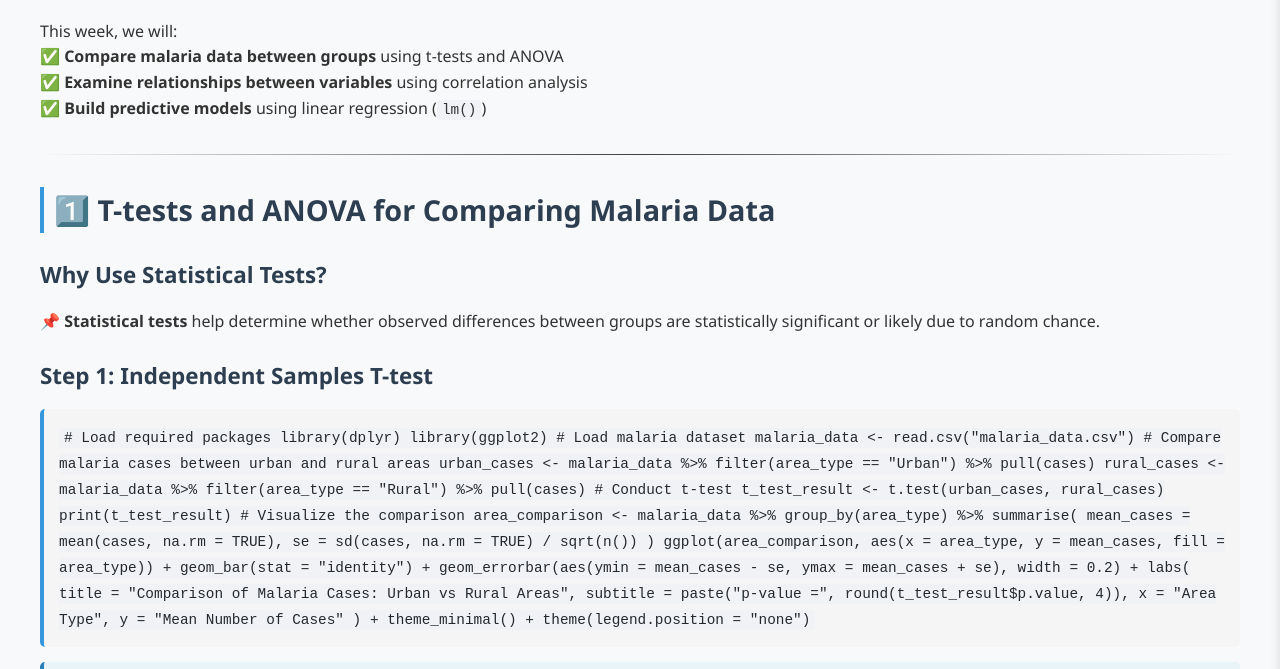
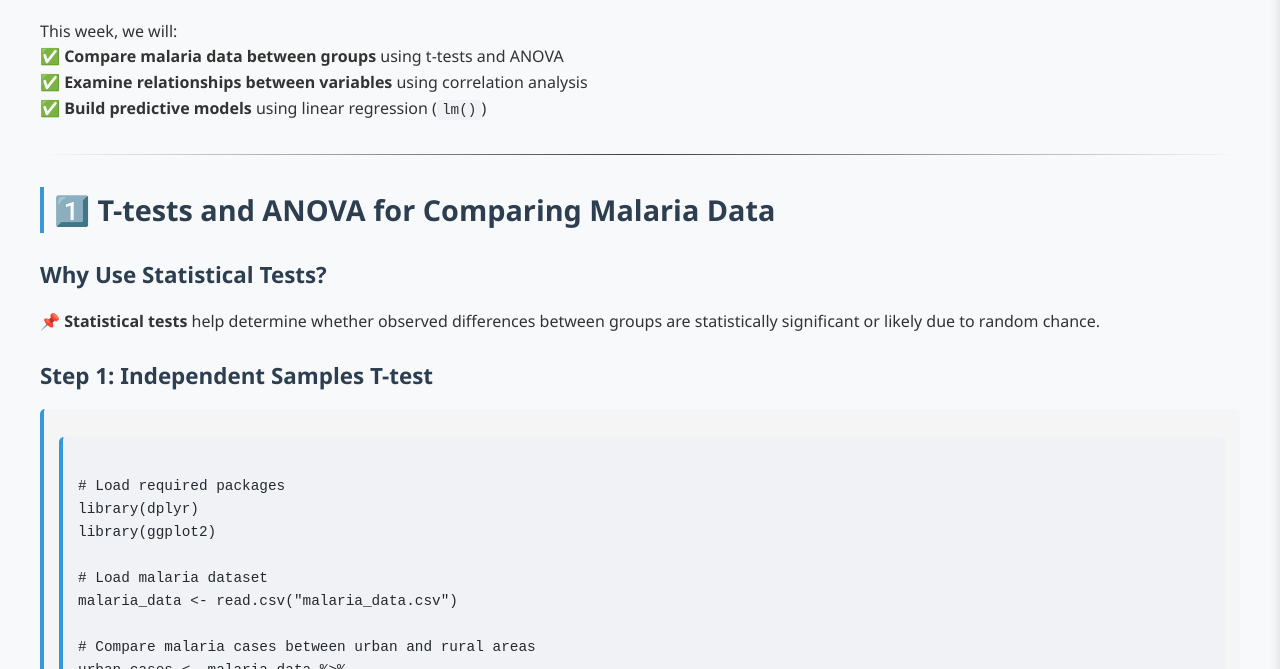
Before and after one commit to mohamedsillahkanu/R_WK6, a plain HTML site: page index.html in a window 1280 px wide. Shown: the part 128-797 px from the top of the page. Drawn offline with Linux system fonts and the light colour scheme.

Commit message:
Update index.html

```diff
--- a/index.html
+++ b/index.html
@@ -40,7 +40,7 @@
 
         <h3>Step 1: Independent Samples T-test</h3>
         <div class="r-code">
-            <code>
+            <pre><code>
 # Load required packages
 library(dplyr)
 library(ggplot2)
@@ -82,7 +82,7 @@ ggplot(area_comparison, aes(x = area_type, y = mean_cases, fill = area_type)) +
   theme_minimal() +
   theme(legend.position = "none")
             </code>
-        </div>
+        </div></pre>
 
         <div class="explanation">
             <h4>🔍 Explanation:</h4>
```
